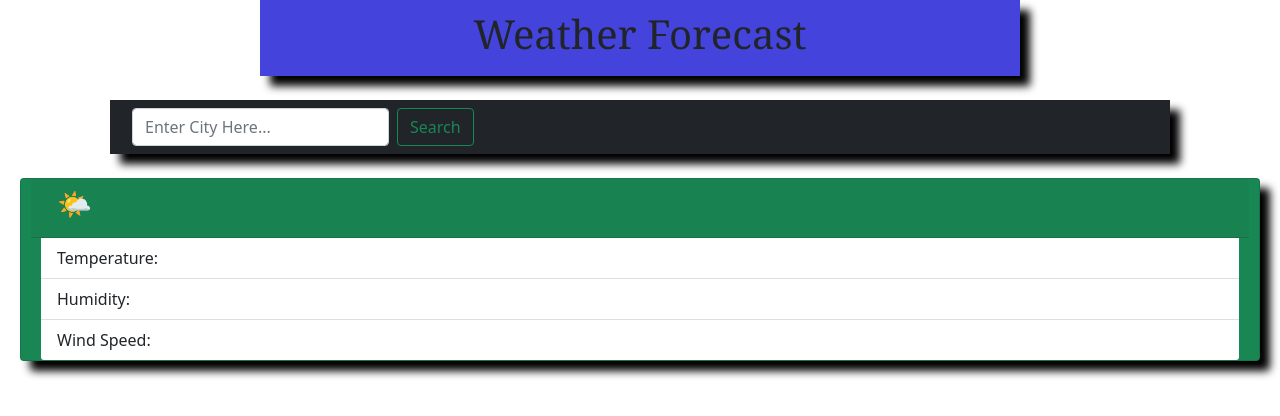
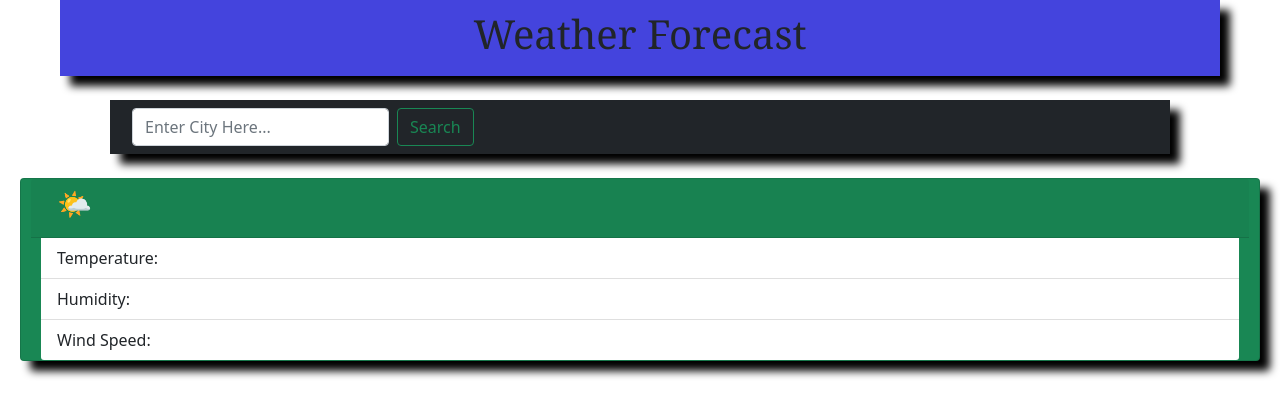
Before and after one commit to swhachey/weather-planning-app-swh, a plain HTML site: page index.html in a window 1280 px wide. Drawn offline with nearby package versions, Linux system fonts and the light colour scheme.

Commit message:
fixed some sizing

```diff
--- a/style.css
+++ b/style.css
@@ -8,8 +8,8 @@ header {
   width: auto;
   background-color: #4444dd;
   padding: 10px;
-  margin-left: 250px;
-  margin-right: 250px;
+  margin-left: 50px;
+  margin-right: 50px;
   filter: drop-shadow(10px 10px 4px black);
 
   font-family: Cambria, Cochin, Georgia, Times, "Times New Roman", serif;
```
